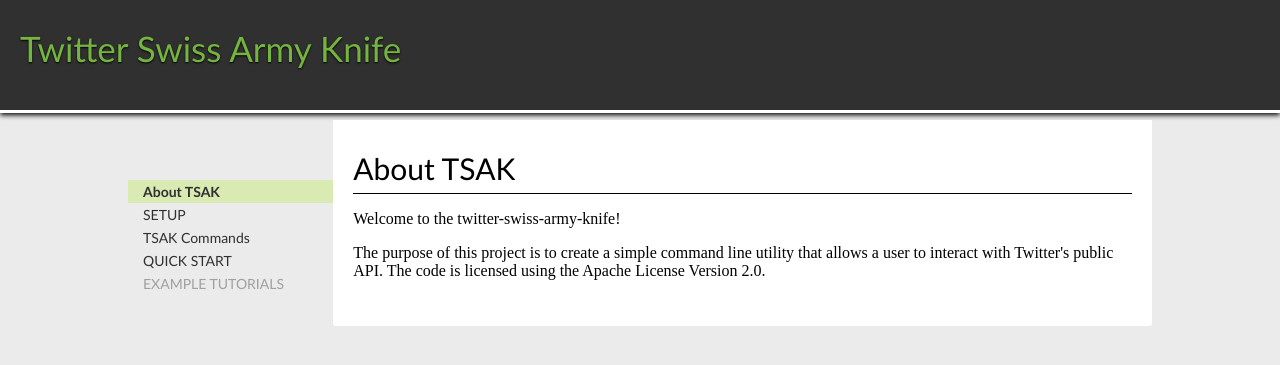
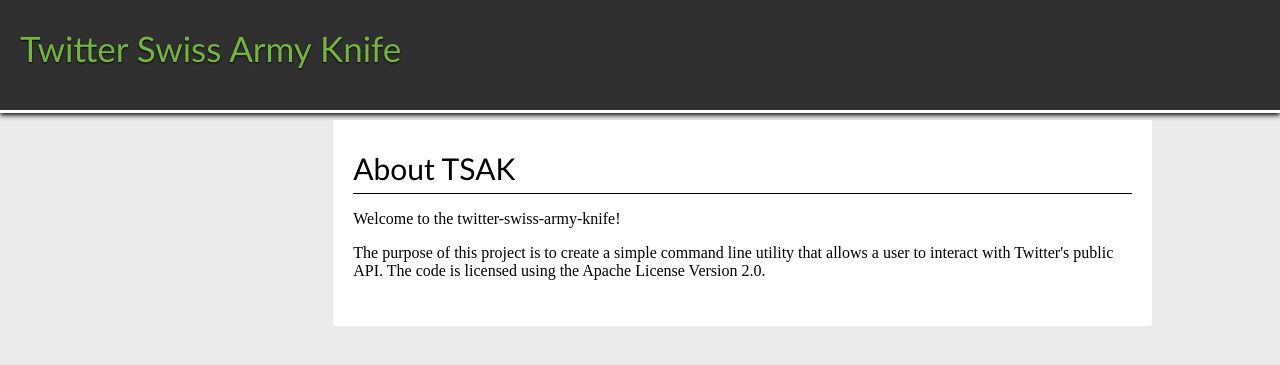
Before and after one commit to Tajtaj/planets-of-the-universe, a Jekyll site: the page built from index.html, in a window 1280 px wide. Shown: the top 365 px of the page. Built offline with Jekyll 4.4.1, drawn with Linux system fonts in a browser that asks for light colours; Markdown is read by kramdown in place of the engine named in the settings.

Commit message:
Changes in index page
Changes in index page.

```diff
--- a/index.html
+++ b/index.html
@@ -6,11 +6,7 @@
 	<div class="wrap">
 
 		<div class="leftpanel">
-			<a href="" class="current">About TSAK</a>
-			<a href="./pages/setup.html">SETUP</a>
-			<a href="./pages/commands.html">TSAK Commands</a>
-			<a href="./pages/quickstart.html">QUICK START</a>
-			<a href="" class="disabled">EXAMPLE TUTORIALS</a>
+
 		</div>
 		<div class="main_contents">
 			<div class="main_heading">
@@ -33,8 +29,3 @@
 			</div>
 		</div>
 	</div>
-
-
-
-</body>
-</html>
```
Also changed, not shown: 1 other file.
